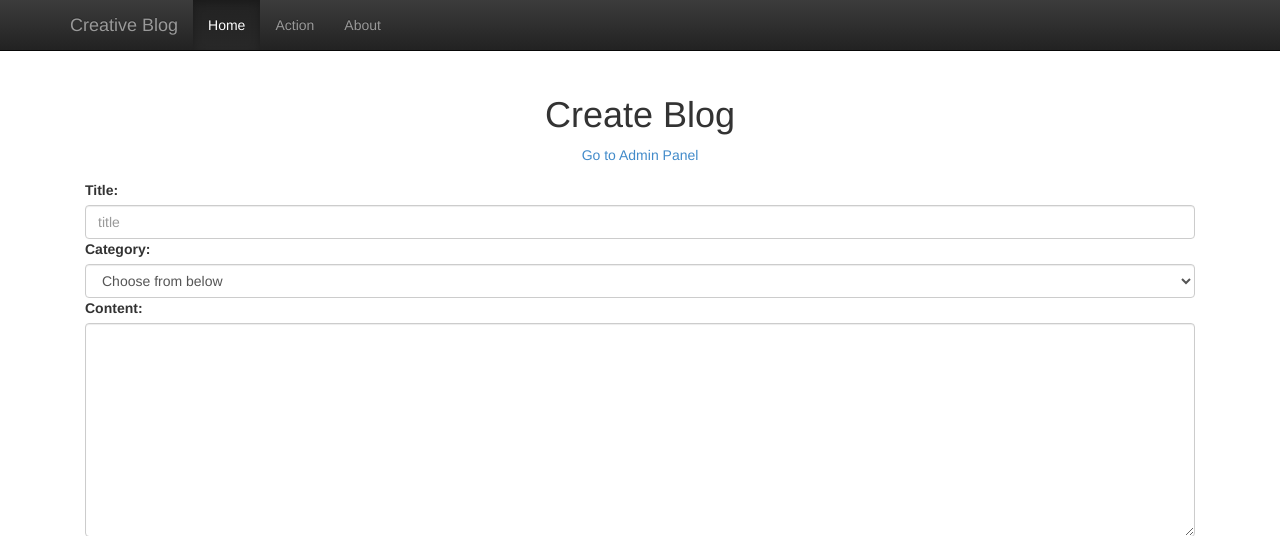
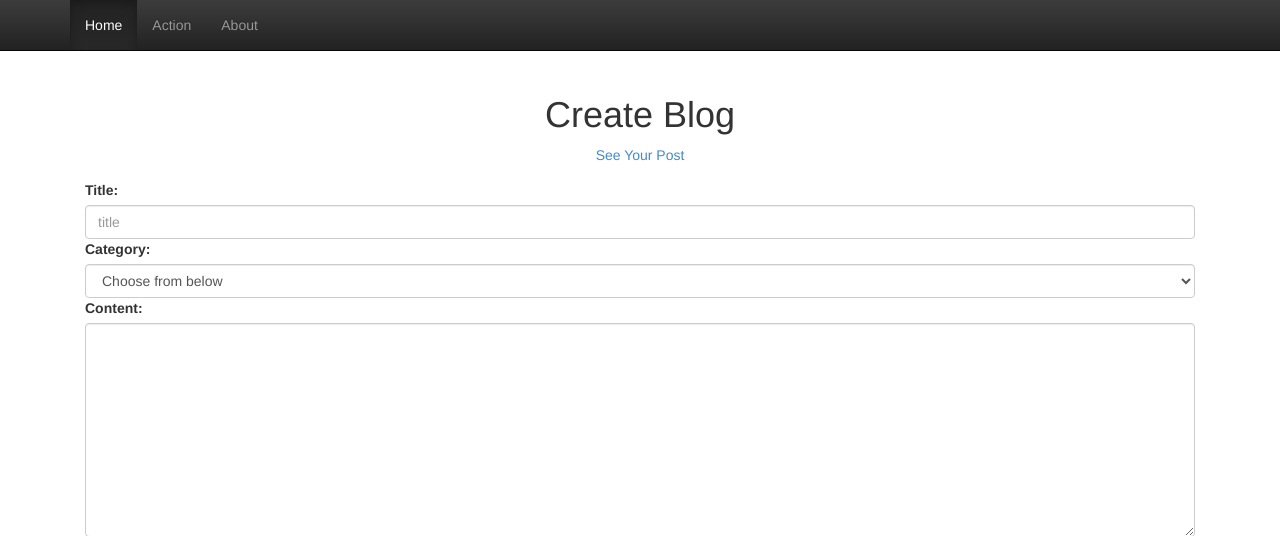
Before and after one commit to majumder5niru/Blog, a PHP site: page /create_new_blog.php in a window 1280 px wide. Shown: the top 536 px of the page. Run offline with PHP 8.4, Linux system fonts and the light colour scheme; the visitor is signed in with stand-in values (Sample User, id 1); data comes from the database, SQL or seed files in the repository; data that the repository does not hold is empty.

Commit message:
some changes in some page

```diff
--- a/create_new_blog.php
+++ b/create_new_blog.php
@@ -55,7 +55,7 @@
 					<span class="icon-bar"></span>
 					<span class="icon-bar"></span>
 				</button>
-				<a href="index.php" class="navbar-brand">Creative Blog</a>
+
 			</div>
 			<nav class="collapse navbar-collapse bs-navbar-collapse" role="navigation">
 
@@ -71,7 +71,7 @@
 	<!-- Body -->
 	<div class="container">
 		<h1 align="center">Create Blog</h1>
-		<center><a href="admin.php"><span>Go to Admin Panel</span></a></center>
+		<center><a href="admin.php"><span>See Your Post</span></a></center>
 		<div class="contact-form">
 
 
--- a/index.php
+++ b/index.php
@@ -10,10 +10,10 @@
 	<!-- Bootstrap CSS file -->
 	<link href="css/bootstrap.min.css" rel="stylesheet" />
 	<link href="blog.css" rel="stylesheet" />
-	<noscript>
+	<script>
 			<link rel="stylesheet" href="css/skel.css" />
 			<link rel="stylesheet" href="css/style.css" />
-	</noscript>
+	</script>
 
 </head>
 
--- a/log_out.php
+++ b/log_out.php
@@ -12,7 +12,7 @@
 		setcookie('username','',time()-3600);
 		header("Location: login.php");
 	}
-	echo "Are you sure you you want to log out? "."<br>"."<br>";
+	//echo "Are you sure you you want to log out? "."<br>"."<br>";
 
 
 ?>
--- a/updateBlog.php
+++ b/updateBlog.php
@@ -1,4 +1,6 @@
+
 <?php
+//This page is not used
 session_start();
 //include "blogClass.php";
 ?>
@@ -142,7 +144,7 @@ session_start();
 	<footer>
 		<div class="container">
 			<hr />
-			<p class="text-center">Copyright &copy; 5 Apaches - FTFL03 All rights reserved.</p>
+			<p class="text-center">Copyright &copy; Nirupam.All rights reserved.</p>
 		</div>
 	</footer>
 
--- a/update_function.php
+++ b/update_function.php
@@ -1,4 +1,5 @@
 		<?php
+		//This page is not used
 			class Update{
 				public $conn;
 				public function __construct(){
```
